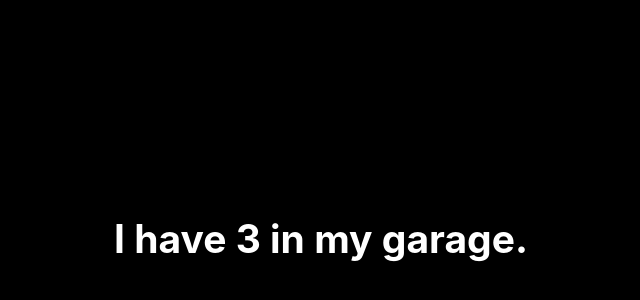
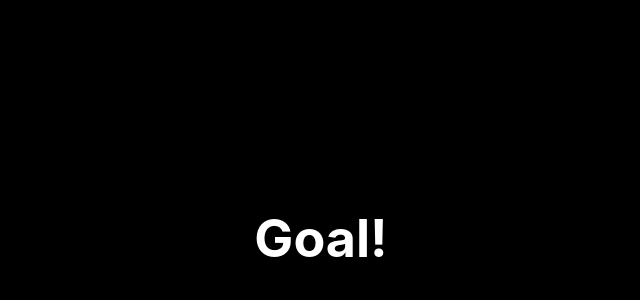
Before and after one commit to RAFiasyam/learn-react-hook, a React (Create React App) app: page / in a window 1280 px wide. Shown: the part 162-462 px from the top of the page, without its empty margins (319-959 px from the left). Built offline with nearby package versions, Linux system fonts and the light colour scheme.

Commit message:
learn Ternary Operator

```diff
--- a/src/App.js
+++ b/src/App.js
@@ -1,22 +1,27 @@
 import './App.css';
 
-function Mobil({ mobils }) {
-  return (
-    <div>
-      {mobils.length > 0 && (
-        <h2>
-          I have {mobils.length} in my garage.
-        </h2>
-      )}
-    </div>
-  );
+function MissedGoal() {
+  return <h1>MISSED!</h1>;
 }
 
+function MadeGoal() {
+  return <h1>Goal!</h1>;
+}
+
+function Goal(props) {
+  const isGoal = props.isGoal;
+  return (
+    <>
+      {isGoal ? <MadeGoal /> : <MissedGoal />}
+    </>
+  )
+}
+
+
 function App() {
-  const mobils = ['BMW', 'Pagani', 'Nissan'];
   return (
     <div className="App-header">
-      <Mobil mobils={mobils} />
+      <Goal isGoal={true} />
     </div>
   );
 }
```
